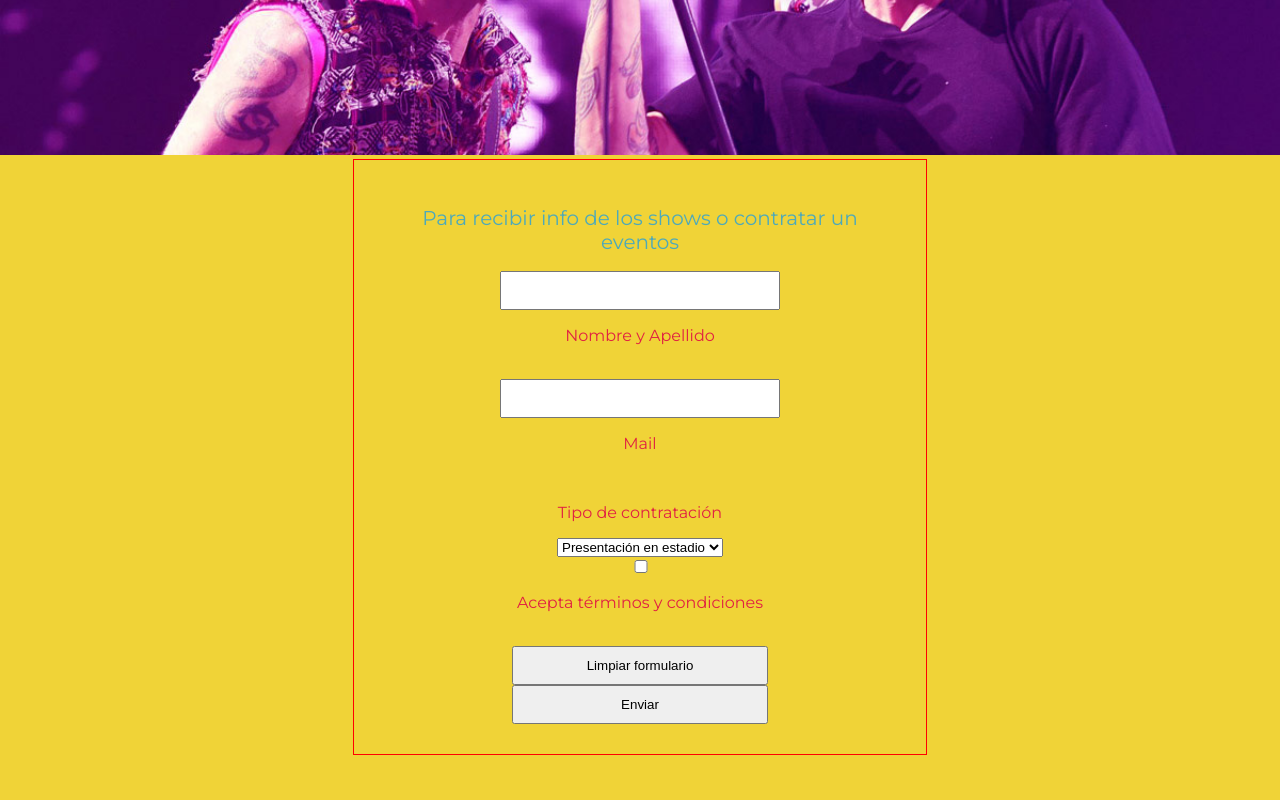
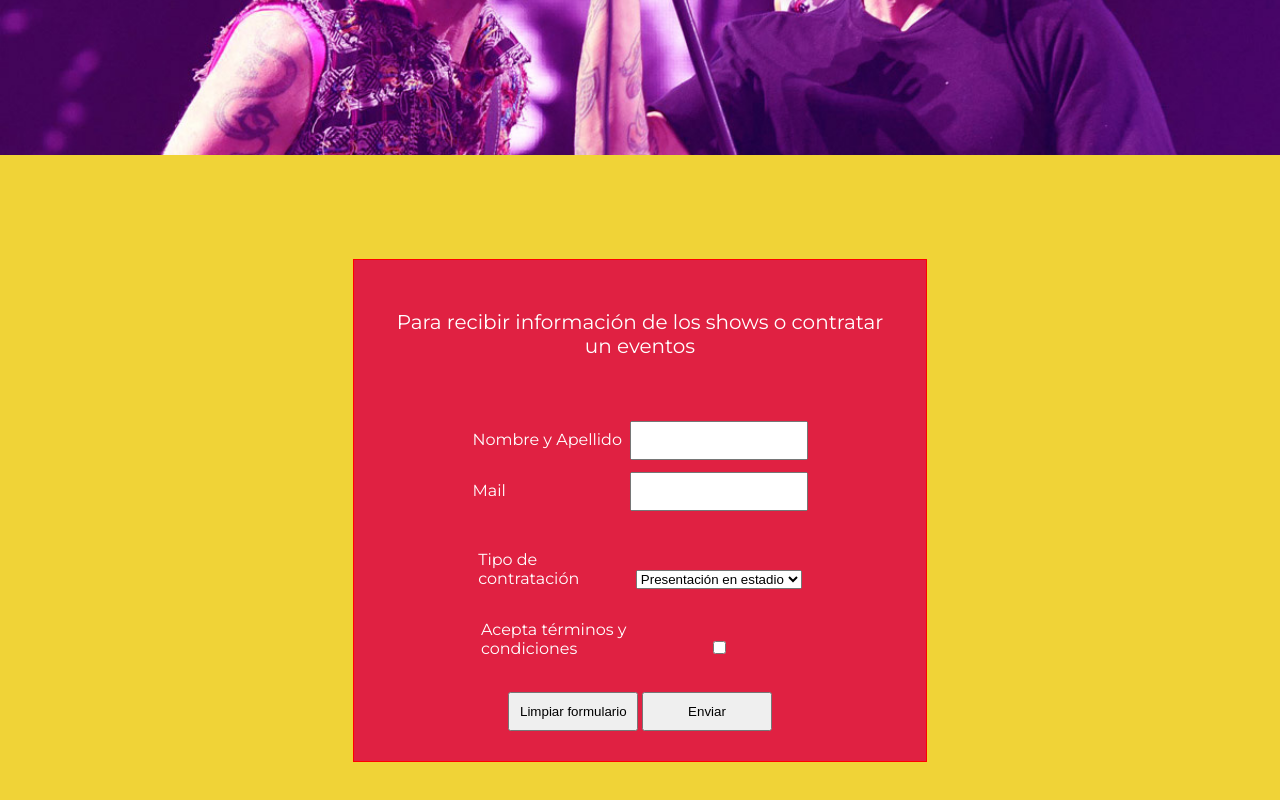
Before and after one commit to jmarcosdesign/muestrasweb, a plain HTML site: page rhcp/contacto.html in a window 1280 px wide. Shown: the part 326-1126 px from the top of the page. Drawn offline with Linux system fonts and the light colour scheme.

Commit message:
Modificación de css para index (Comunas Bio) y contact (Diseño formulario)

```diff
--- a/rhcp/contacto.html
+++ b/rhcp/contacto.html
@@ -9,6 +9,16 @@
 
 	<link href="https://fonts.googleapis.com/css?family=Monoton|Montserrat:400,800" rel="stylesheet">
 </head>
+
+	<!--
+		font-family: 'Monoton', cursive;
+		Colores
+		Amarillo:  #f0d337
+		Verde:  #4da9ba
+		Rojo:  #e02142
+	-->
+
+
 <body>
 
 	<header>
@@ -45,45 +55,47 @@
 
 		<form>
 			<div id="formulario">
-				<h2>Para recibir info de los shows o contratar un eventos</h2>
+				<h3>Para recibir información de los shows o contratar un eventos</h3>
+				<br /><br />
 
 
+					<label for="name"><p class="txtContacto">Nombre y Apellido</p></label>
 					<input type="text" name="Nombre">
-					<label for="name"><p>Nombre y Apellido</p></label>
+
 
 					<br />
+					<label for="name"><p class="txtContacto">Mail</p></label>
+					<input type="email" name="email" >
+					<br /><br />
 
-					<input type="email" name="email" >
-					<label for="name"><p>Mail</p></label>
-
-					<br />
-
-
-					<p>Tipo de contratación</p>
+					<p class="txtContacto">Tipo de contratación</p>
 					<select name="info">
 						<option value="small">Presentación en estadio</option>
 						<option value="medium">Evento social</option>
 						<option value="medium">Evento empresarial</option>
 					</select>
 
+
 					<br />
 
 					<div>
+						<p class="txtContacto">Acepta términos y condiciones</p>
 						<input type= "checkbox" name = "acepta" value = "1" />
-						<p>Acepta términos y condiciones</p>
 					</div>
 
 					<br />
 
-					<input type= "reset" value = "Limpiar formulario" />
-					 <input type="submit" value= "Enviar" />
+					<input class="botonEspecial" type= "reset" value = "Limpiar formulario" />
+					<input class="botonEspecial" type="submit" value= "Enviar" />
 			</div>
 		</form>
 
 	</section>
 
-	<br /><br /><br /><br /><br /><br /><br /><br /><br /><br /><br />
 
+
+
+	<br /><br /><br /><br /><br /><br />
 	<footer>
 		<p class="txtFooter">
 		Red Hot Chili Peppers
--- a/rhcp/css/style.css
+++ b/rhcp/css/style.css
@@ -25,8 +25,12 @@ h2 {
 	text-align: center;
 }
 
-.zaraza {
-	width: 100%;
+h3 {
+	font-family: 'Montserrat', sans-serif;
+	font-weight: 400;
+	font-size: 20px;
+	color: white;
+	text-align: center;
 }
 
 p {
@@ -36,6 +40,20 @@ p {
 	color: #e02142;
 	text-align: center;
 	text-decoration: none;
+
+}
+
+p.txtContacto {
+	font-family: 'Montserrat', sans-serif;
+	font-weight: 400;
+	font-size: 16px;
+	color: white;
+	text-align: center;
+	text-decoration: none;
+
+	display: inline-block;
+	width: 30%;
+	text-align: left;
 
 }
 
@@ -203,6 +221,13 @@ section#info #imgPortada #txtRhcp {
 	margin: 0 auto;
 	display: block;
 	padding-top: 30px;
+}
+
+#historiaBanda p {
+	columns: 3;
+	text-align: justify;
+	column-gap: 45px;
+
 }
 
 
@@ -447,8 +472,8 @@ section#contenedorFormulario {
 	width: 40%;
 	padding: 30px;
 	text-align: center;
-	margin: 0 auto;
-
+	margin: 100px auto;
+	background: #e02142;
 	border: 1px solid red;
 }
 
@@ -458,7 +483,6 @@ section#contenedorFormulario {
 #formularioFoto {
 	width: 100%;
    	margin: 0 auto;
-	padding: 0px;
 	display: block;
 	text-align: center;
 }
@@ -469,16 +493,15 @@ section#contenedorFormulario {
 
 
 
-
-
-
-
 input {
-	width: 50%;
+	width: 30%;
 	padding: 10px;
 }
 
+input.botonEspecial {
+	width: 130px;
 
+}
 
 
 
```
